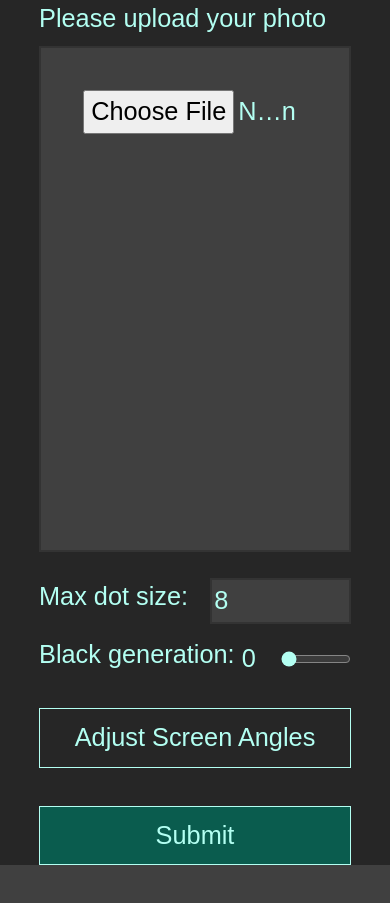
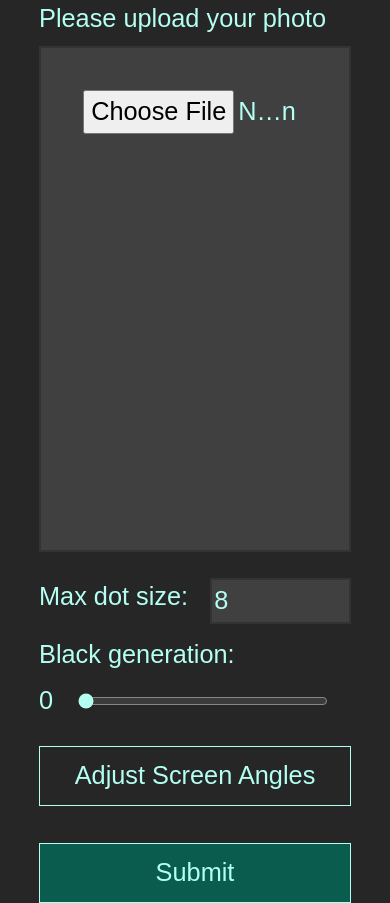
Before and after one commit to armobob74/halftoner, a Flask app: page / in a window 390 px wide. Before the commit the page ends 865 px from the top, so only its background shows below. Run offline with Flask 2, Linux system fonts and the light colour scheme; style sheets or scripts are compiled from the project's sources; some libraries are stand-ins or nearby versions.

Commit message:
made slider input div switch from row to col on small screen

```diff
--- a/website/static/css/snitch_style.css
+++ b/website/static/css/snitch_style.css
@@ -44,6 +44,9 @@
     display: flex;
     flex-direction: row;
     justify-content: flex-end; }
+  @media only screen and (max-width: 1000px) {
+    .customization_options #range-input-div {
+      flex-direction: column; } }
   .customization_options .slider-holder {
     display: flex;
     flex-direction: row;
--- a/website/static/sass/snitch_style.scss
+++ b/website/static/sass/snitch_style.scss
@@ -56,9 +56,14 @@ $custom-blue: hsl($primary-hue, 80%, 20%);
 
 	 .input-div{
 		 width:100%;
-	 	display:flex;
-		flex-direction:row;
-		justify-content:flex-end;
+		 display:flex;
+		 flex-direction:row;
+		 justify-content:flex-end;
+	 }
+	 #range-input-div{
+		 @media only screen and (max-width:$small-screen-width){
+			 flex-direction:column;
+		 }
 	 }
 	 .slider-holder{
 		 display:flex;
--- a/website/templates/customization_options.html
+++ b/website/templates/customization_options.html
@@ -3,7 +3,7 @@
 <label for="spacing">Max dot size:</label>
 <input id="spacing" name="spacing" type="text" value={{defaults['spacing']}}></input>
 </div>
-<div class="input-div">
+<div class="input-div" id="range-input-div">
 	<label for="black_generation">Black generation:</label>
 	<div class="slider-holder">
 		<span id="black-generation-value">4</span>
```
